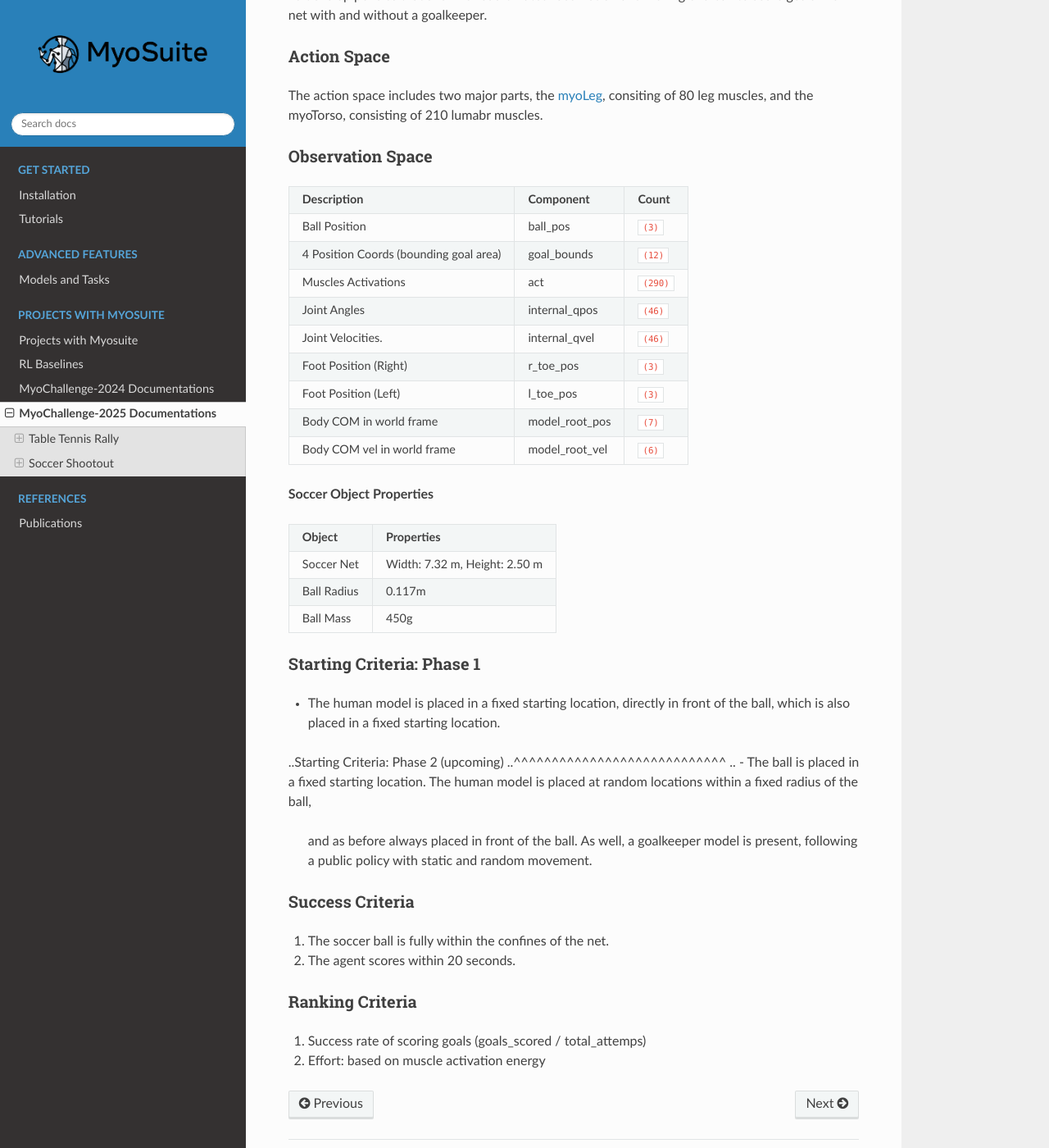
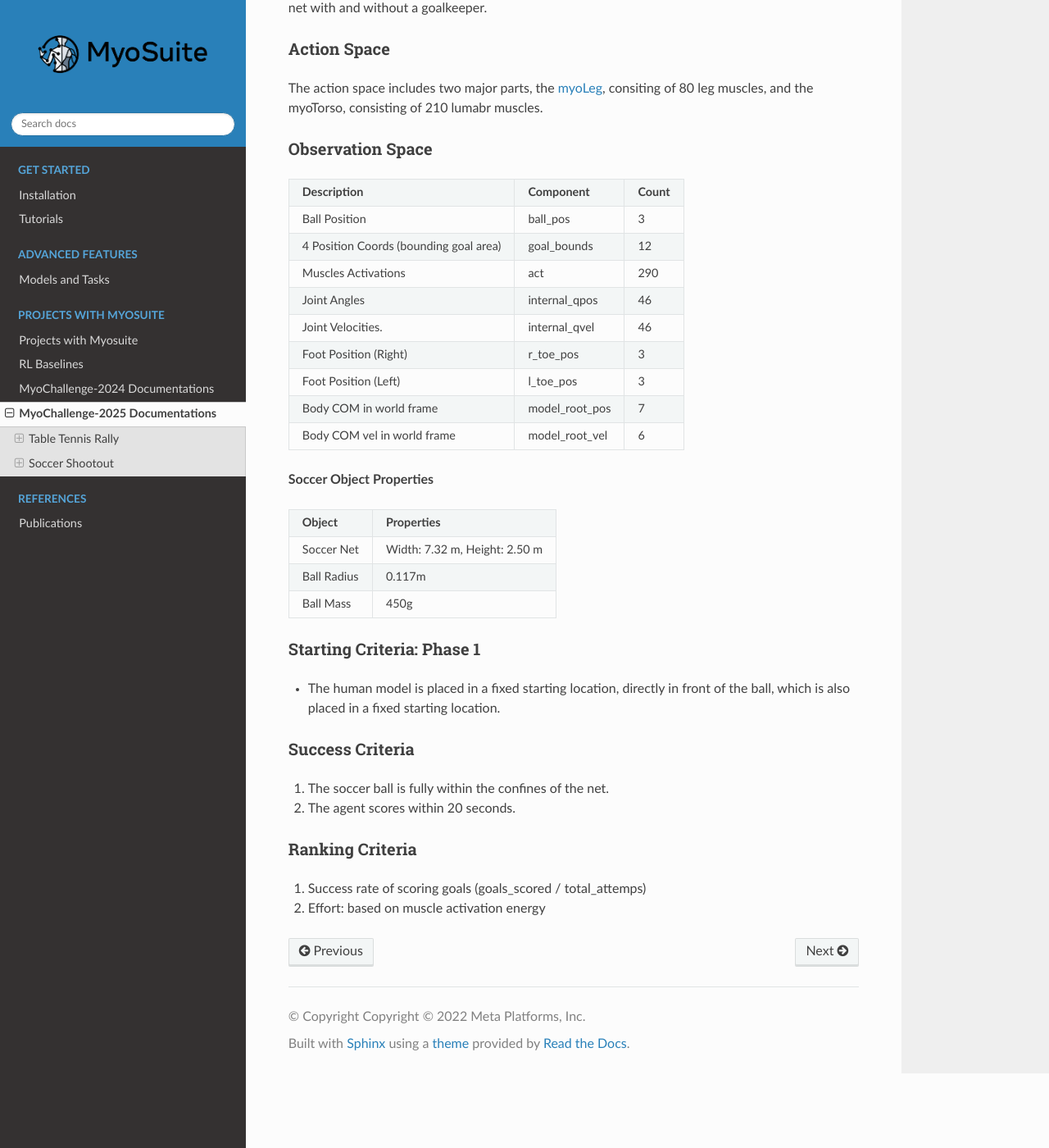
Before and after one commit to MyoHub/myosuite, a Sphinx documentation site: the page built from docs/source/challenge-doc2025.rst, in a window 1280 px wide and 1400 px high, scrolled down 2624 px. Shown: the whole window at 82% size. Built offline with Sphinx 7.4.7 and the Read the Docs theme 3.1.0, drawn with Linux system fonts in a browser that asks for light colours; some of the changed text lies outside the part shown.

Commit message:
updated all values

```diff
--- a/docs/source/challenge-doc2025.rst
+++ b/docs/source/challenge-doc2025.rst
@@ -73,23 +73,23 @@ Observation Space
 +-----------------------------------+--------------------+-----------+
 | Pelvis Position                   | pelvis_pos         | 3         |
 +-----------------------------------+--------------------+-----------+
-| Joint Positions                   | body_qpos          | ``(86)``  |
+| Joint Positions                   | body_qpos          | 86        |
 +-----------------------------------+--------------------+-----------+
-| Joint Velocities                  | body_vel           | ``(86)``  |
+| Joint Velocities                  | body_vel           | 86        |
 +-----------------------------------+--------------------+-----------+
-| Ball Position                     | ball_pos           | ``(3)``   |
+| Ball Position                     | ball_pos           | 3         |
 +-----------------------------------+--------------------+-----------+
-| Ball Velocity                     | ball_vel           | ``(3)``   |
+| Ball Velocity                     | ball_vel           | 3         |
 +-----------------------------------+--------------------+-----------+
-| Paddle Position                   | paddle_pos         | ``(3)``   |
+| Paddle Position                   | paddle_pos         | 3         |
 +-----------------------------------+--------------------+-----------+
-| Paddle Velocity                   | paddle_vel         | ``(3)``   |
+| Paddle Velocity                   | paddle_vel         | 3         |
 +-----------------------------------+--------------------+-----------+
-| Paddle Reaching Error (see below) | reach_err          | ``(3)``   |
+| Paddle Reaching Error (see below) | reach_err          | 3         |
 +-----------------------------------+--------------------+-----------+
-| Muscle Activations                | muscle_activations | ``(273)`` |
+| Muscle Activations                | muscle_activations | 273       |
 +-----------------------------------+--------------------+-----------+
-| Touching Information (see below)  | touching_info      | ``(6)``   |
+| Touching Information (see below)  | touching_info      | 6         |
 +-----------------------------------+--------------------+-----------+
 
 
@@ -221,23 +221,23 @@ Observation Space
 +----------------------------------------+----------------+-----------+
 | **Description**                        | **Component**  | **Count** |
 +----------------------------------------+----------------+-----------+
-| Ball Position                          | ball_pos       | ``(3)``   |
+| Ball Position                          | ball_pos       | 3         |
 +----------------------------------------+----------------+-----------+
-| 4 Position Coords (bounding goal area) | goal_bounds    | ``(12)``  |
+| 4 Position Coords (bounding goal area) | goal_bounds    | 12        |
 +----------------------------------------+----------------+-----------+
-| Muscles Activations                    | act            | ``(290)`` |
+| Muscles Activations                    | act            | 290       |
 +----------------------------------------+----------------+-----------+
-| Joint Angles                           | internal_qpos  | ``(46)``  |
+| Joint Angles                           | internal_qpos  | 46        |
 +----------------------------------------+----------------+-----------+
-| Joint Velocities.                      | internal_qvel  | ``(46)``  |
+| Joint Velocities.                      | internal_qvel  | 46        |
 +----------------------------------------+----------------+-----------+
-| Foot Position (Right)                  | r_toe_pos      | ``(3)``   |
+| Foot Position (Right)                  | r_toe_pos      | 3         |
 +----------------------------------------+----------------+-----------+
-| Foot Position (Left)                   | l_toe_pos      | ``(3)``   |
+| Foot Position (Left)                   | l_toe_pos      | 3         |
 +----------------------------------------+----------------+-----------+
-| Body COM in world frame                | model_root_pos | ``(7)``   |
+| Body COM in world frame                | model_root_pos | 7         |
 +----------------------------------------+----------------+-----------+
-| Body COM vel in world frame            | model_root_vel | ``(6)``   |
+| Body COM vel in world frame            | model_root_vel | 6         |
 +----------------------------------------+----------------+-----------+
 
 
@@ -263,8 +263,8 @@ Starting Criteria: Phase 1
 ^^^^^^^^^^^^^^^^^^^^^^^^^^^^
 - The human model is placed in a fixed starting location, directly in front of the ball, which is also placed in a fixed starting location.
 
-..Starting Criteria: Phase 2 (upcoming)
-..^^^^^^^^^^^^^^^^^^^^^^^^^^^^
+.. Starting Criteria: Phase 2 (upcoming)
+.. ^^^^^^^^^^^^^^^^^^^^^^^^^^^^
 .. - The ball is placed in a fixed starting location. The human model is placed at random locations within a fixed radius of the ball,
   and as before always placed in front of the ball. As well, a goalkeeper model is present, following a public policy with static and random movement.
 
```
